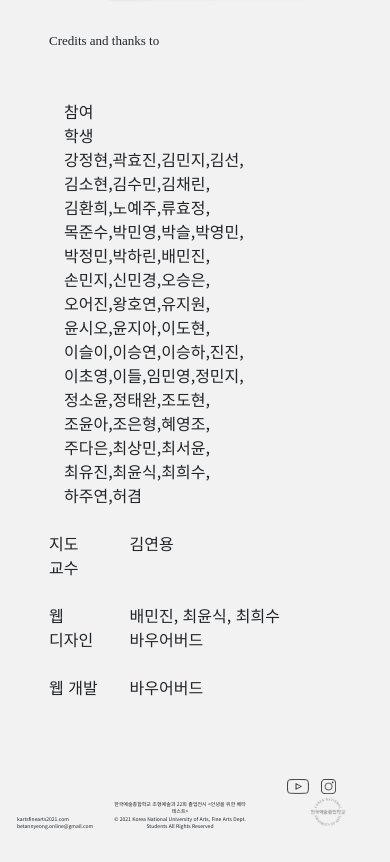
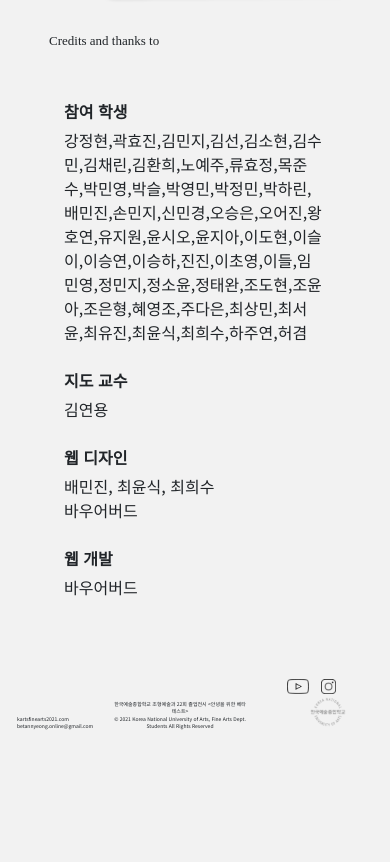
Before and after one commit to chueunjeong/graduation-exhibition, a React (Create React App) app: page /forewords in a window 390 px wide. Shown: the part 3320-4182 px from the top of the page. After the commit the page ends 4082 px from the top, so only its background shows below. Built offline with nearby package versions, Linux system fonts and the light colour scheme; a web font is replaced by a local one.

Commit message:
12/23 update

```diff
--- a/src/assets/media.css
+++ b/src/assets/media.css
@@ -33,7 +33,12 @@
   }
 
   .artwork-contents {
+    padding: 0 10px !important;
     word-break: break-all !important;
+  }
+
+  .credits {
+    width: 100%;
   }
 
   .guestbook-subtitle-text {
--- a/src/js/forewords/Forewords.js
+++ b/src/js/forewords/Forewords.js
@@ -269,15 +269,15 @@ const Forewords = () => {
             <div className="col-12 my-5 font1 credits" tabindex="0">
               Credits and thanks to
             </div>
-            <div className="col-3 " tabindex="0">
+            <div className="col-12 " tabindex="0" style={{ fontWeight: "bold", marginBottom: 5 }}>
               참여 학생
             </div>
-            <div className="col-9 " tabindex="0">
+            <div className="col-12 " tabindex="0" style={{ wordBreak: "break-all" }}>
               강정현,곽효진,김민지,김선,김소현,김수민,김채린,김환희,노예주,류효정,목준수,박민영,박슬,박영민,박정민,박하린,배민진,손민지,신민경,오승은,오어진,왕호연,유지원,윤시오,윤지아,이도현,이슬이,이승연,이승하,진진,이초영,이들,임민영,정민지,정소윤,정태완,조도현,조윤아,조은형,혜영조,주다은,최상민,최서윤,최유진,최윤식,최희수,하주연,허겸
             </div>
 
-            <div className="row mt-4">
-              <div className="col-3 " tabindex="0">
+            <div className=" mt-4">
+              <div className="col-12 " tabindex="0" style={{ fontWeight: "bold", marginBottom: 5 }}>
                 지도 교수
               </div>
               <div className="col-9 " tabindex="0">
@@ -285,22 +285,22 @@ const Forewords = () => {
               </div>
             </div>
 
-            <div className="row mt-4">
-              <div className="col-3 " tabindex="0">
+            <div className="mt-4">
+              <div className="col-12 " tabindex="0" style={{ fontWeight: "bold", marginBottom: 5 }}>
                 웹 디자인
               </div>
-              <div className="col-9 " tabindex="0">
+              <div className="col-12 " tabindex="0">
                 배민진, 최윤식, 최희수
                 <br />
                 바우어버드
               </div>
             </div>
 
-            <div className="row mt-4 mb-5">
-              <div className="col-3 " tabindex="0">
+            <div className="mt-4 mb-5">
+              <div className="col-12 " tabindex="0" style={{ fontWeight: "bold", marginBottom: 5 }}>
                 웹 개발
               </div>
-              <div className="col-9 " tabindex="0">
+              <div className="col-12" tabindex="0">
                 바우어버드
               </div>
             </div>
```
